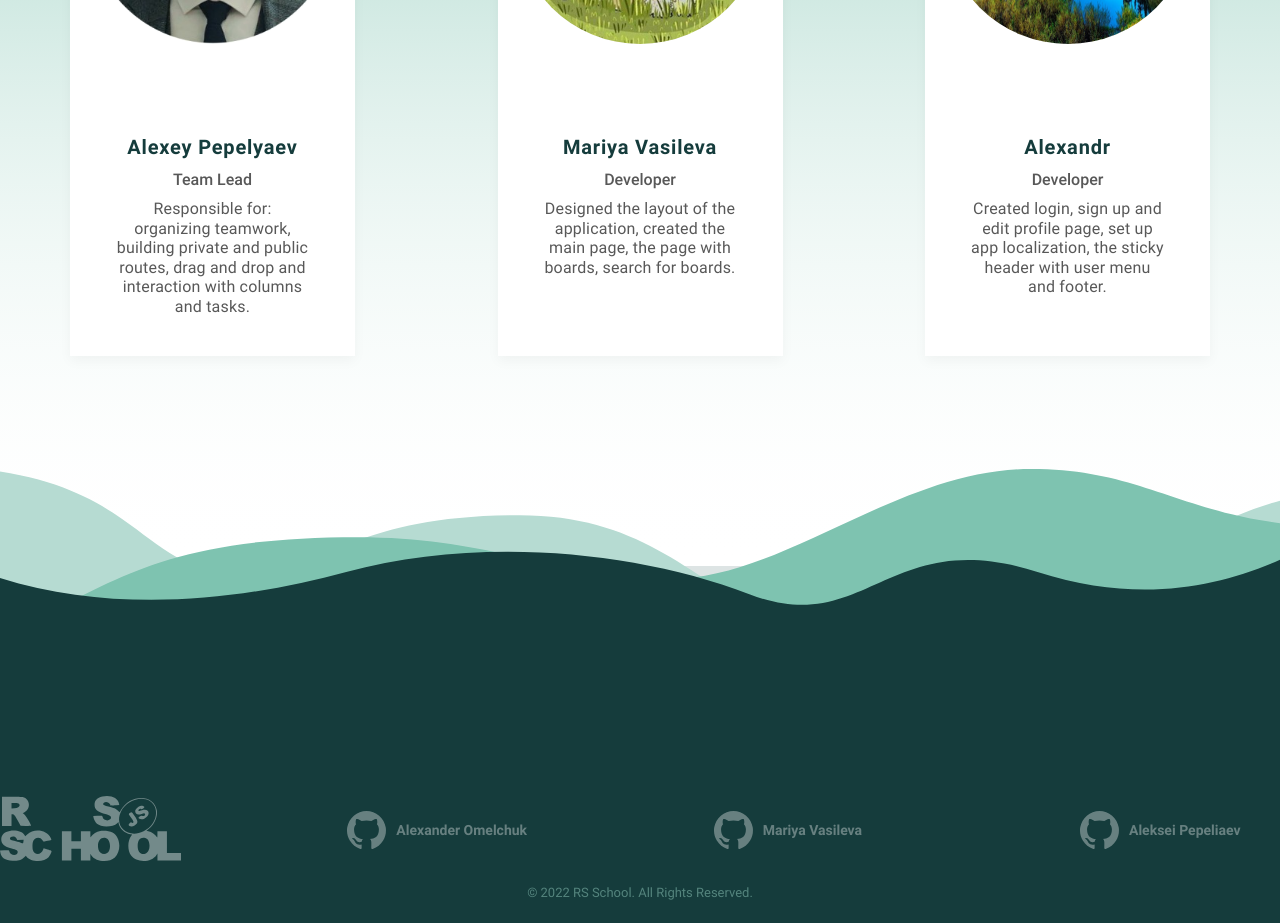
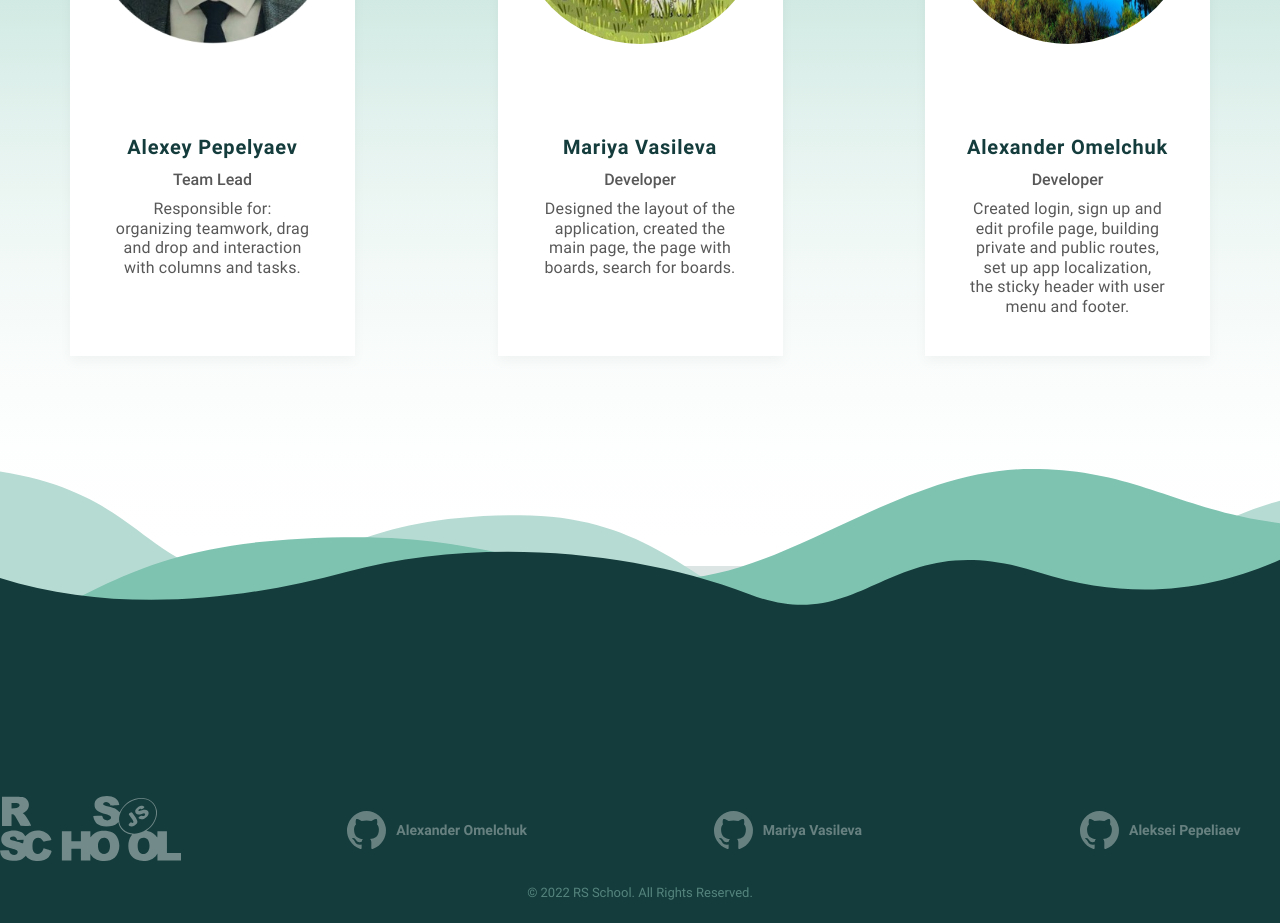
Before and after one commit to OrangeJazz/project-management-app, a React (Create React App) app: page / in a window 1280 px wide. Shown: the part 2280-3203 px from the top of the page. Built offline with nearby package versions, Linux system fonts and the light colour scheme.

Commit message:
feat: add full localization

```diff
--- a/src/components/AboutUs/AboutUs.tsx
+++ b/src/components/AboutUs/AboutUs.tsx
@@ -1,34 +1,35 @@
 import React from 'react';
 import styles from './AboutUs.module.scss';
 import { MainCard } from 'components';
-import { ABOUT_CARDS } from '../../store/data';
+import { useTranslation } from 'react-i18next';
 
 const AboutUs = () => {
+  const { t } = useTranslation();
   return (
     <section className={styles.about}>
       <div className={styles.about__container}>
-        <h3 className={styles.about__heading}>Our Team</h3>
+        <h3 className={styles.about__heading}>{t('about.main')}</h3>
         <div className={styles.about__cards}>
           <MainCard
             type="about"
-            title={ABOUT_CARDS[0].title}
-            subtitle={ABOUT_CARDS[0].subtitle}
-            text={ABOUT_CARDS[0].text}
-            img={ABOUT_CARDS[0].img}
+            title={t('about.title1')}
+            subtitle={t('about.subtitle1')}
+            text={t('about.text1')}
+            img="about1.jpg"
           />
           <MainCard
             type="about"
-            title={ABOUT_CARDS[1].title}
-            subtitle={ABOUT_CARDS[1].subtitle}
-            text={ABOUT_CARDS[1].text}
-            img={ABOUT_CARDS[1].img}
+            title={t('about.title2')}
+            subtitle={t('about.subtitle2')}
+            text={t('about.text2')}
+            img="about2.jpg"
           />
           <MainCard
             type="about"
-            title={ABOUT_CARDS[2].title}
-            subtitle={ABOUT_CARDS[2].subtitle}
-            text={ABOUT_CARDS[2].text}
-            img={ABOUT_CARDS[2].img}
+            title={t('about.title3')}
+            subtitle={t('about.subtitle3')}
+            text={t('about.text3')}
+            img="about3.jpg"
           />
         </div>
       </div>
--- a/src/components/MainCard/MainCard.tsx
+++ b/src/components/MainCard/MainCard.tsx
@@ -4,7 +4,7 @@ import styles from './MainCard.module.scss';
 interface MainCardProps {
   type: 'features' | 'about';
   title: string;
-  subtitle?: string;
+  subtitle?: string | null;
   text: string;
   img: string;
 }
--- a/src/components/ModalConfirm/ModalConfirm.tsx
+++ b/src/components/ModalConfirm/ModalConfirm.tsx
@@ -29,7 +29,7 @@ const ModalConfirm: React.FC<ModalConfirmProps> = ({ confirmHandler = () => {},
         &nbsp;
       </div>
       <Modal
-        title="Warning!"
+        title={t('popapBtn.warning')}
         open={isModalOpen}
         onOk={handleOk}
         onCancel={handleCancel}
--- a/src/components/Task/Task.tsx
+++ b/src/components/Task/Task.tsx
@@ -94,8 +94,8 @@ const Task: React.FC<TaskProps> = ({ task, taskOrder = 0, onRemove }) => {
             </div>
             <Switch
               className={styles['task-done-switcher']}
-              checkedChildren="done"
-              unCheckedChildren="working"
+              checkedChildren={t('toggle.done')}
+              unCheckedChildren={t('toggle.working')}
               checked={isCompleted}
               defaultChecked={isCompleted}
               loading={points.loading}
--- a/src/i18n.ts
+++ b/src/i18n.ts
@@ -19,6 +19,37 @@ i18n.use(initReactI18next).init({
           create: '+ Create project',
           edit: 'Edit Profile',
         },
+        toggle: {
+          working: 'working',
+          done: 'done',
+        },
+        features: {
+          maintitle: 'Save your time with RS Task',
+          title1: 'Automating Tasks from Your Phone',
+          text1:
+            'Our application is available on any device - manage your projects from a computer, tablet or phone.',
+          title2: 'No Any Limits for Every User',
+          text2:
+            'Unlimited number of projects, task stages and tasks themselves for every user. You have personal, fully editable list of projects with  possibility to add, edit or delete tasks, stages or full project.',
+          title3: 'Manage Your Projects Easily',
+          text3:
+            'Simple and intuitive application interface. A convenient search among the list of all your projects will help you find any project at any time.',
+        },
+        about: {
+          main: 'Our Team',
+          title1: 'Alexey Pepelyaev',
+          subtitle1: 'Team Lead',
+          text1:
+            'Responsible for: organizing teamwork, drag and drop and interaction with columns and tasks.',
+          title2: 'Mariya Vasileva',
+          subtitle2: 'Developer',
+          text2:
+            'Designed the layout of the application, created the main page, the page with boards, search for boards.',
+          title3: 'Alexander Omelchuk',
+          subtitle3: 'Developer',
+          text3:
+            'Created login, sign up and edit profile page, building private and public routes,  set up app localization, the sticky header with user menu and footer.',
+        },
         hero: {
           title: 'Best helper for organize your work',
           desc1:
@@ -26,9 +57,6 @@ i18n.use(initReactI18next).init({
           desc2: 'Organize your work in different wonderful projects with RS Task!',
           btn1: 'Start',
           btn2: 'Learn more >',
-        },
-        features: {
-          title: 'Save your time with RS Task',
         },
         team: {
           title: 'Our team',
@@ -51,6 +79,7 @@ i18n.use(initReactI18next).init({
           aleksei: 'Aleksei Pepeliaev',
         },
         popapBtn: {
+          warning: 'Warning!',
           Ok: 'Ok',
           Cancel: 'Cancel',
         },
@@ -127,8 +156,36 @@ i18n.use(initReactI18next).init({
           btn1: 'Старт',
           btn2: 'Узнай больше >',
         },
+        toggle: {
+          working: 'в процессе',
+          done: 'сделано',
+        },
         features: {
-          title: 'Экономьте свое время с RS Task',
+          maintitle: 'Экономьте свое время с RS Task',
+          title1: 'Автоматизация Задач с Вашего Телефона',
+          text1:
+            'Наше приложение доступно на любом устройстве - управляйте своими проектами с компьютера, планшета или телефона.',
+          title2: 'Никаких ограничений для каждого пользователя',
+          text2:
+            'Неограниченное количество проектов, этапов задач и самих задач для каждого пользователя. У вас есть личный, полностью редактируемый список проектов с возможностью добавления, редактирования или удаления задач, этапов или всего проекта.',
+          title3: 'Управляйте Вашими Проектами Легко',
+          text3:
+            'Простой и интуитивно понятный интерфейс приложения. Удобный поиск среди списка всех ваших проектов поможет найти любой проект в любое время.',
+        },
+        about: {
+          main: 'Наша команда',
+          title1: 'Алексей Пепеляев',
+          subtitle1: 'Тимлид',
+          text1:
+            'Отвечал за организацию командной работы, drag and drop and взаимодействие со столбцами и задачами.',
+          title2: 'Мария Васильева',
+          subtitle2: 'Разработчик',
+          text2:
+            'Разработала макет приложения, создал главную страницу, страницу с досками, поиск досок.',
+          title3: 'Александр Омельчук',
+          subtitle3: 'Разработчик',
+          text3:
+            'Создан страницы входа, регистрация и редактирование профиля, приватные и публичные роуты, настройка локализации приложения, стинки хэдер и футер',
         },
         sign: {
           title1: 'Войти',
@@ -161,6 +218,7 @@ i18n.use(initReactI18next).init({
           aleksei: 'Алексей Пепеляев',
         },
         popapBtn: {
+          warning: 'Внимание!',
           Ok: 'Ок',
           Cancel: 'Отмена',
         },
--- a/src/pages/TasksPage/TasksPage.tsx
+++ b/src/pages/TasksPage/TasksPage.tsx
@@ -188,7 +188,7 @@ const TasksPage = () => {
       <ModalTask
         type="create"
         column={currentColumn}
-        title={<h5>Create Task </h5>}
+        title={<h5>{t('taskPopap.createTitle')}</h5>}
         isVisible={isVisibleCreateModal}
         onCancel={onCancelCreateModal}
         onOk={createNewTask as () => void}
--- a/src/store/authSlice.ts
+++ b/src/store/authSlice.ts
@@ -170,7 +170,7 @@ const authSlice = createSlice({
         state.name = action.payload.name;
         state.login = action.payload.login;
         state.loading = false;
-        message.success('intial login');
+        message.success('Intial login');
       })
       .addCase(handleInitialRenderLogIn.rejected, (state) => {
         state.isLoggedIn = false;
--- a/src/store/data.ts
+++ /dev/null
@@ -1,44 +0,0 @@
-import features1 from '../assets/img/features1.svg';
-import features2 from '../assets/img/features2.svg';
-import features3 from '../assets/img/features3.svg';
-
-const FEATURES_CARDS = [
-  {
-    title: 'Automating Tasks from Your Phone',
-    text: 'Our application is available on any device - manage your projects from a computer, tablet or phone.',
-    img: features1,
-  },
-  {
-    title: 'No Any Limits for Every User',
-    text: 'Unlimited number of projects, task stages and tasks themselves for every user. You have personal, fully editable list of projects with  possibility to add, edit or delete tasks, stages or full project.',
-    img: features2,
-  },
-  {
-    title: 'Manage Your Projects Easily',
-    text: 'Simple and intuitive application interface. A convenient search among the list of all your projects will help you find any project at any time.',
-    img: features3,
-  },
-];
-
-const ABOUT_CARDS = [
-  {
-    title: 'Alexey Pepelyaev',
-    subtitle: 'Team Lead',
-    text: 'Responsible for: organizing teamwork, building private and public routes, drag and drop and interaction with columns and tasks.',
-    img: 'about1.jpg',
-  },
-  {
-    title: 'Mariya Vasileva',
-    subtitle: 'Developer',
-    text: 'Designed the layout of the application, created the main page, the page with boards, search for boards.',
-    img: 'about2.jpg',
-  },
-  {
-    title: 'Alexandr',
-    subtitle: 'Developer',
-    text: 'Created login, sign up and edit profile page, set up app localization, the sticky header with user menu and footer.',
-    img: 'about3.jpg',
-  },
-];
-
-export { FEATURES_CARDS, ABOUT_CARDS };
```
Also changed, not shown: src/components/Features/Features.tsx (+16 -12 lines), src/pages/ProfilePage/ProfilePage.tsx (+7 -2 lines).
